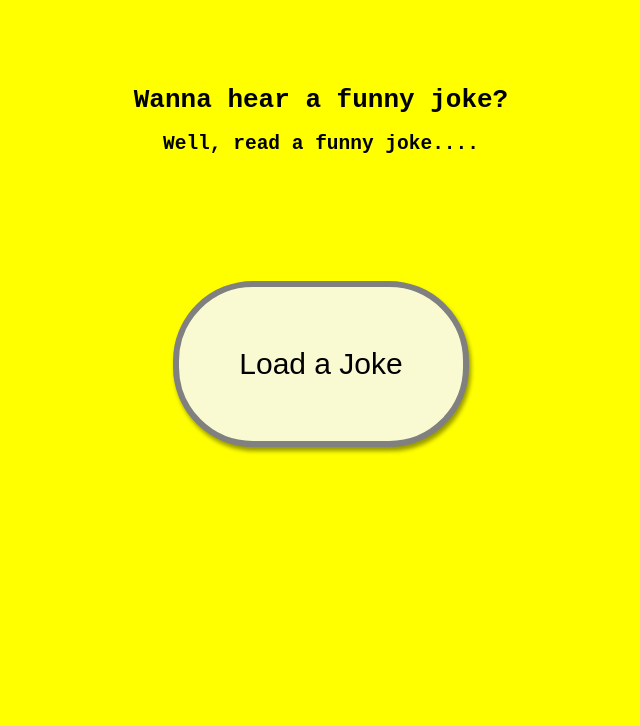
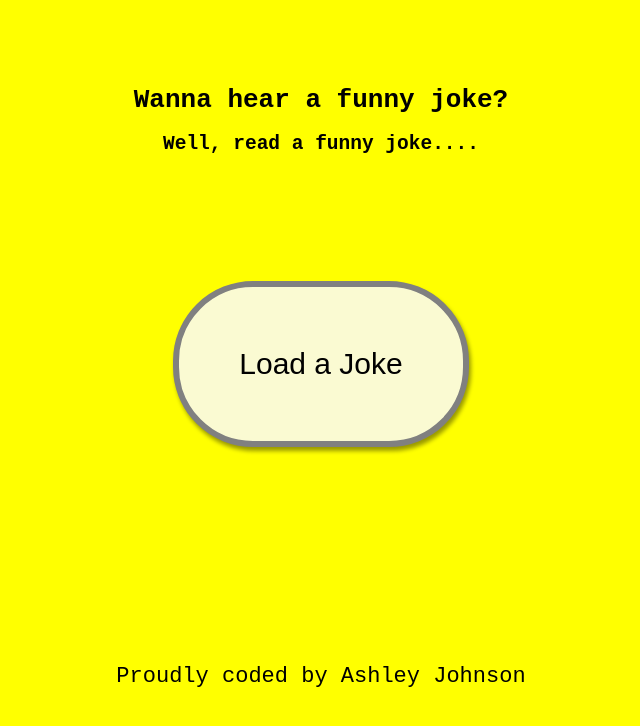
Before and after one commit to codebaee/AI-Joke-Generator, a plain HTML site: page index.html in a window 1280 px wide. Shown: the whole page, without its empty margins (319-959 px from the left). Drawn offline with nearby package versions, Linux system fonts and the light colour scheme.

Commit message:
updated footer

```diff
--- a/index.html
+++ b/index.html
@@ -20,7 +20,7 @@
         <h1 id="response-joke-area"></h1>
       </div>
     </div>
-
+    <footer>Proudly coded by Ashley Johnson</footer>
     <script src="./src/index.js"></script>
   </body>
 </html>
--- a/src/style.css
+++ b/src/style.css
@@ -1,6 +1,10 @@
 body {
   background-color: yellow;
   font-family: monospace;
+}
+footer {
+  text-align: center;
+  font-size: 22px;
 }
 .heading {
   text-align: center;
```
